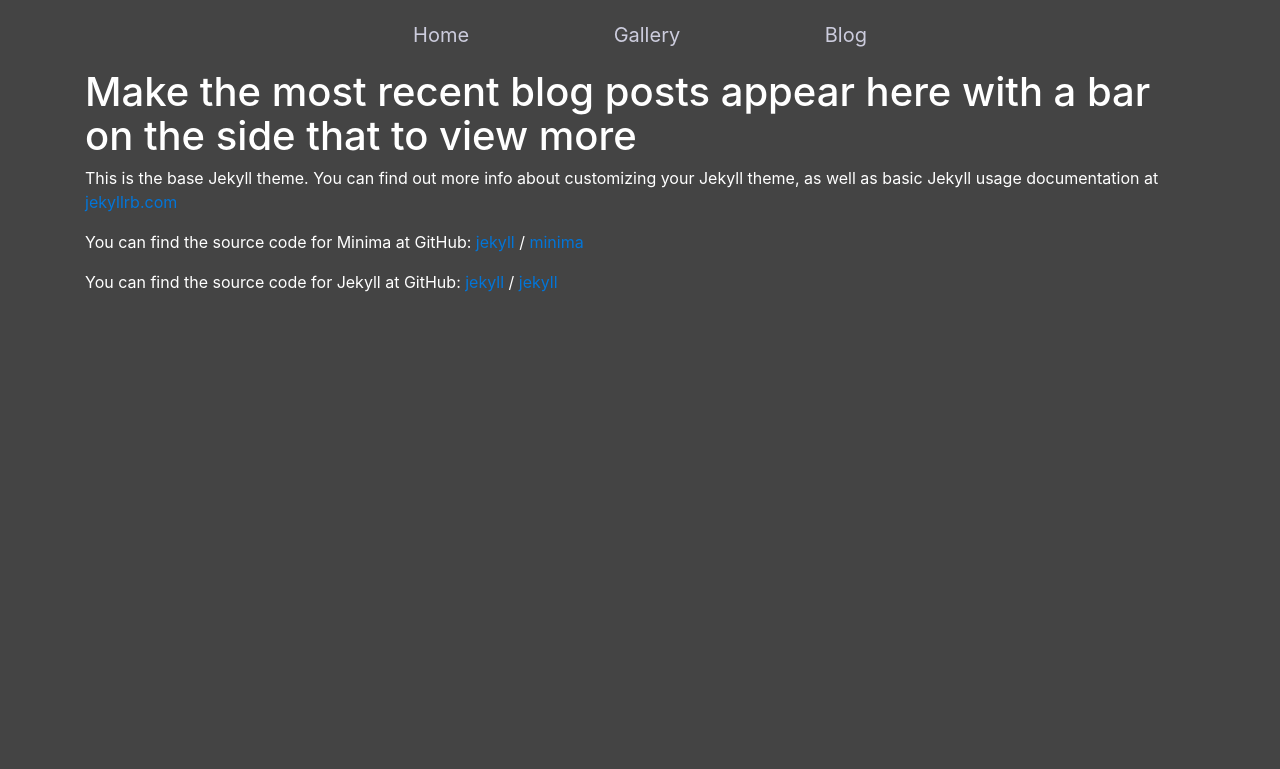
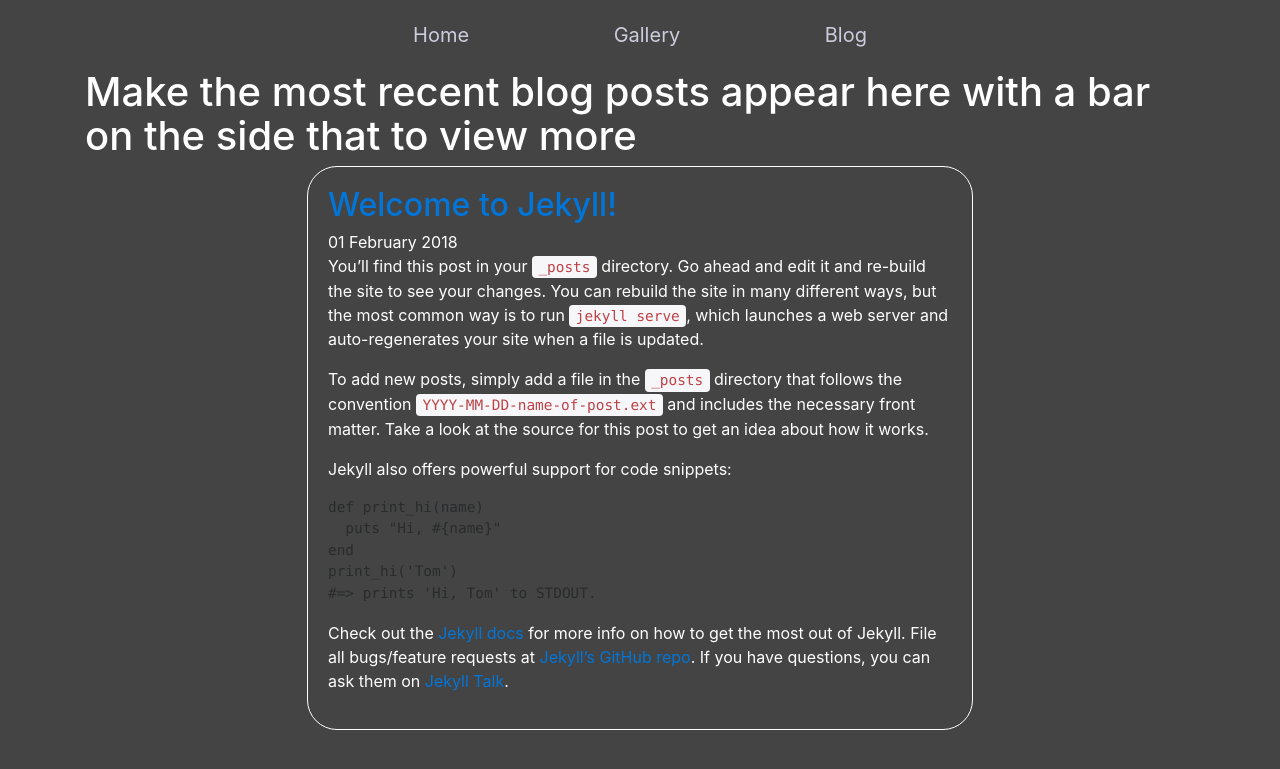
Before and after one commit to linhub15/Siontivity, a Jekyll site: the page built from docs/blog.md, in a window 1280 px wide. Shown: the top 769 px of the page. Built offline with Jekyll 4.4.1, drawn with Linux system fonts in a browser that asks for light colours; nearby versions of some CDN libraries.

Commit message:
added CSS sheet for blog

```diff
--- a/docs/404.html
+++ b/docs/404.html
@@ -1,5 +1,5 @@
 ---
-layout: default
+layout: page
 ---
 
 <style type="text/css" media="screen">
--- a/docs/_layouts/post.html
+++ b/docs/_layouts/post.html
@@ -2,6 +2,7 @@
 <html lang="en">
   <head>
     {% include head.html %}
+    <link rel="stylesheet" type="text/css" href="/css/blog.css">
   </head>
   <body>
     <!-- Docs master nav -->
--- a/docs/_posts/2018-01-31-welcome-to-jekyll.markdown
+++ b/docs/_posts/2018-01-31-welcome-to-jekyll.markdown
@@ -2,7 +2,7 @@
 layout: post
 title:  "Welcome to Jekyll!"
 date:   2018-01-31 19:15:05 -0700
-categories: jekyll update
+categories: Jekyll
 ---
 You’ll find this post in your `_posts` directory. Go ahead and edit it and re-build the site to see your changes. You can rebuild the site in many different ways, but the most common way is to run `jekyll serve`, which launches a web server and auto-regenerates your site when a file is updated.
 
--- a/docs/blog.md
+++ b/docs/blog.md
@@ -5,15 +5,16 @@ title: Blog
 
 # Make the most recent blog posts appear here with a bar on the side that to view more
 
-This is the base Jekyll theme. You can find out more info about customizing your Jekyll theme, as well as basic Jekyll usage documentation at [jekyllrb.com](https://jekyllrb.com/)
+[jekyll-organization]: https://github.com/jekyll
 
-You can find the source code for Minima at GitHub:
-[jekyll][jekyll-organization] /
-[minima](https://github.com/jekyll/minima)
-
-You can find the source code for Jekyll at GitHub:
-[jekyll][jekyll-organization] /
-[jekyll](https://github.com/jekyll/jekyll)
-
-
-[jekyll-organization]: https://github.com/jekyll
+{% for post in site.posts %}
+  <article class="blog-post">
+    <h2>
+      <a href="{{ post.url }}">
+        {{ post.title }}
+      </a>
+    </h2>
+    <time datetime="{{ post.date | date: "%Y-%m-%d" }}">{{ post.date | date_to_long_string }}</time>
+    {{ post.content }}
+  </article>
+{% endfor %}
--- /dev/null
+++ b/docs/css/blog.scss
@@ -0,0 +1,10 @@
+---
+---
+
+.blog-post {
+  margin: 0 20% 0 20%;
+  padding: 20px;
+  border-style: solid;
+  border-width: 1px;
+  border-radius: 30px;
+}
```
